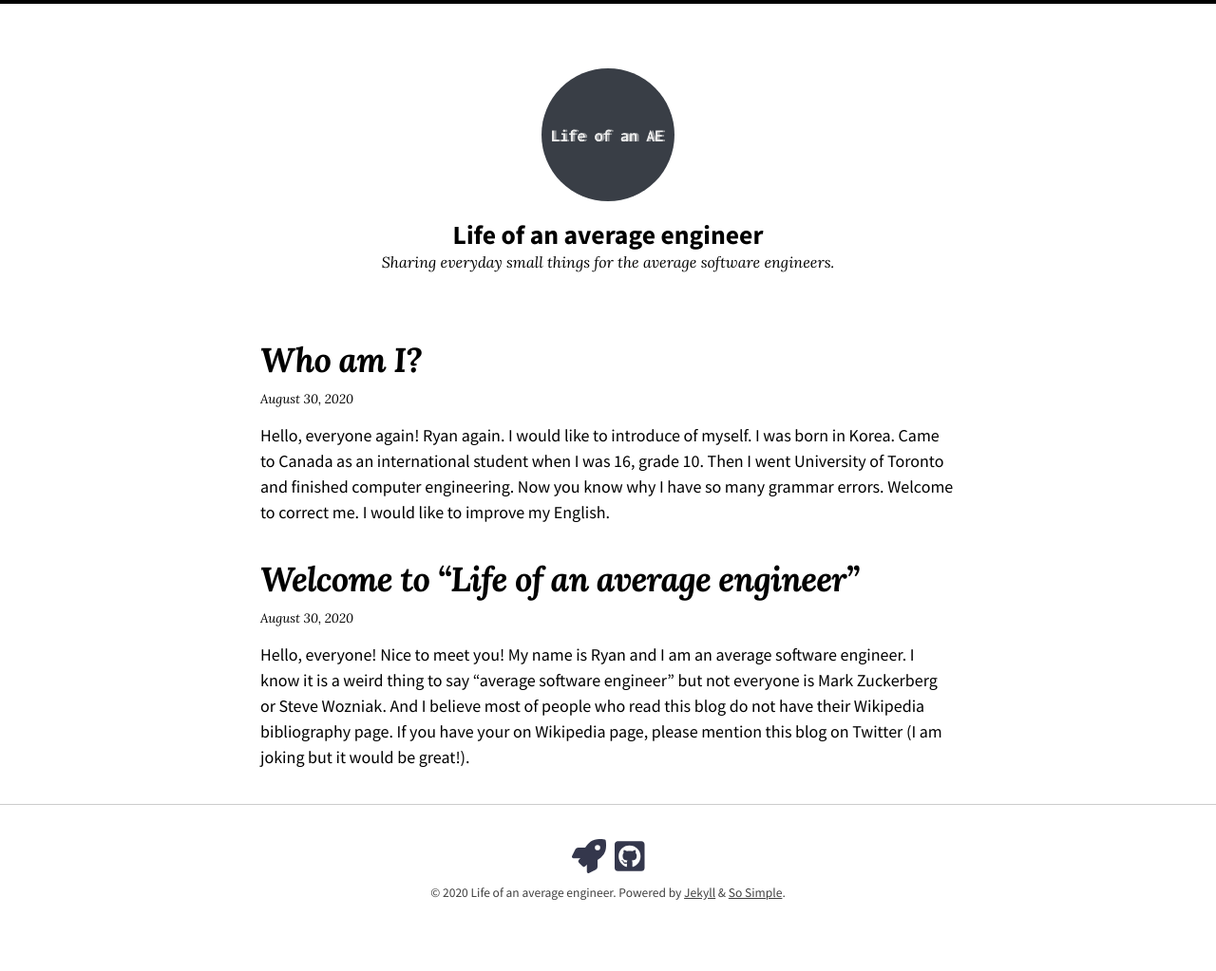
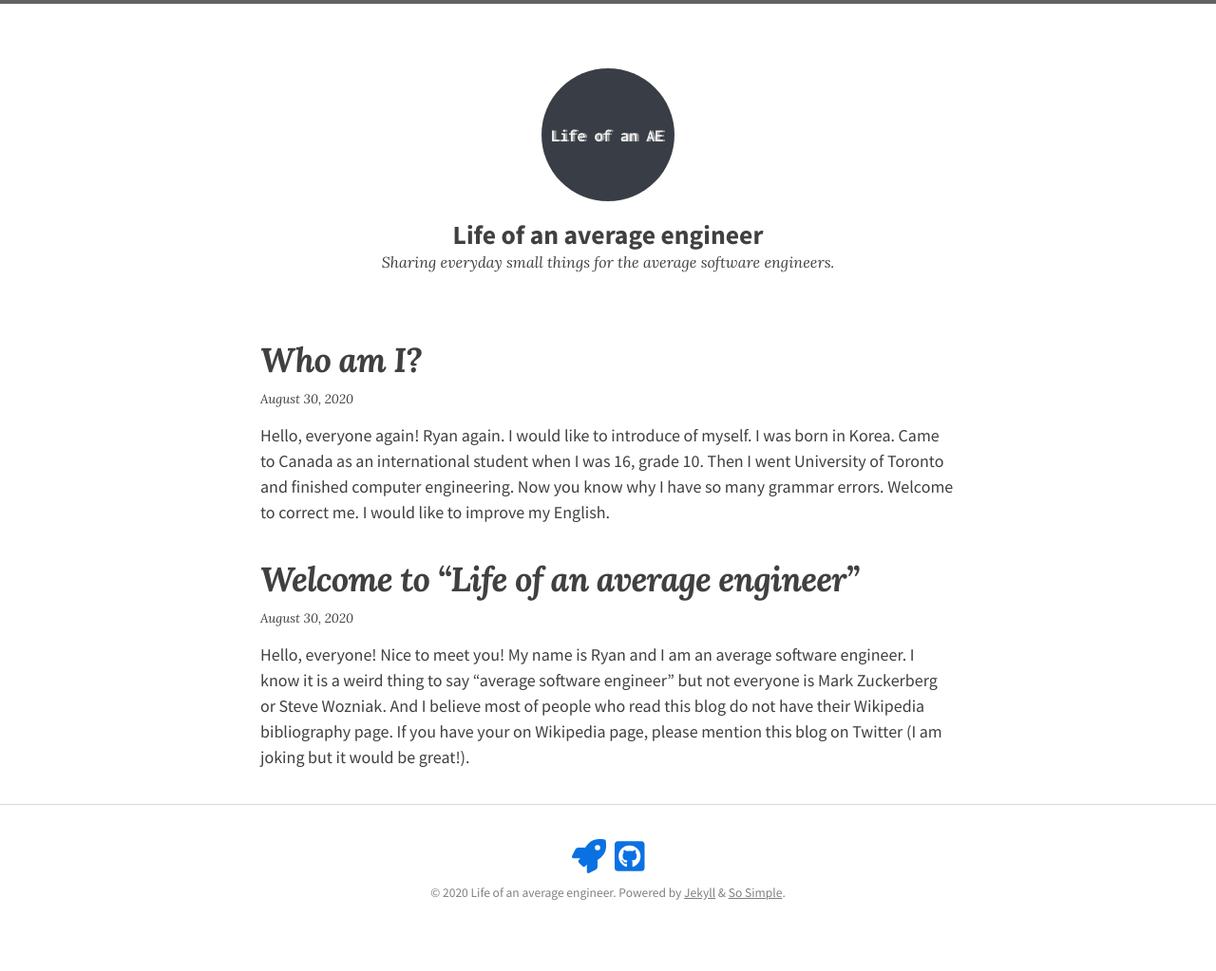
Before and after one commit to ryanwlee/ryanwlee.gitgub.io, a Jekyll site: the page built from index.html, in a window 1280 px wide. Shown: the whole page at 95% size. Built offline with Jekyll 4.4.1, drawn with Linux system fonts in a browser that asks for light colours; nearby versions of some CDN libraries; the list of posts is cut into pages by our own code.

Commit message:
changed skin

```diff
--- a/_config.yml
+++ b/_config.yml
@@ -15,7 +15,7 @@
 # in the templates via {{ site.myvariable }}.
 theme: jekyll-theme-so-simple
 # remote_theme: mmistakes/so-simple-theme
-skin: "/assets/css/skins/default.css"
+skin: "/assets/css/skins/light.css"
 locale: en-US
 title: "Life of an average engineer"
 description: "Sharing everyday small things for the average software engineers."
```
